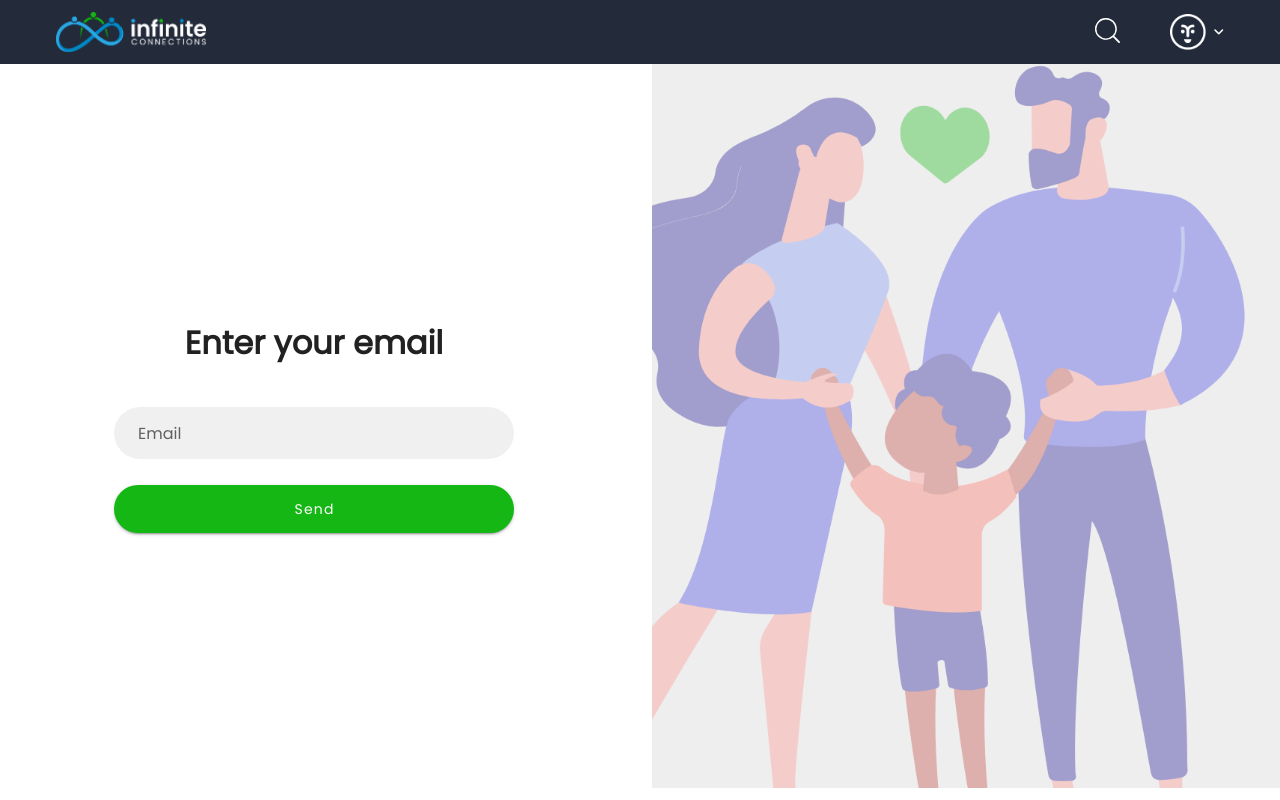
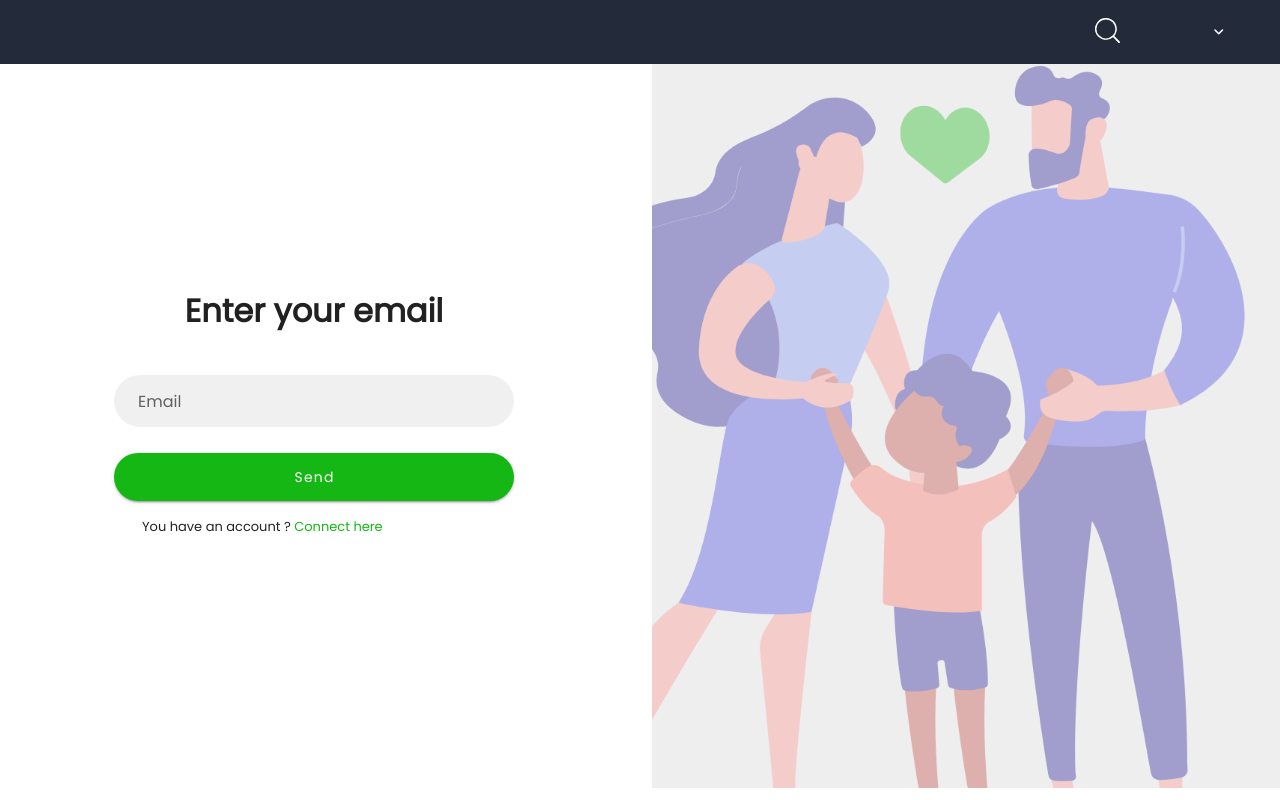
Before and after one commit to hyacinthe237/dashboard-ic, a Vue app: page /forgot in a window 1280 px wide. Built offline with nearby package versions, Linux system fonts and the light colour scheme; what vue-sweetalert2 would draw is missing.

Commit message:
go to singin on forgot view

```diff
--- a/src/views/auth/forgot.vue
+++ b/src/views/auth/forgot.vue
@@ -21,6 +21,12 @@
                                 rounded class="pa-6"
                                 width="100%" @click="send()"
                             > Send </v-btn>
+
+                            <v-row align="text-center mb-7 mt-2 ml-2">
+                                <span class="ml-5 pt-2" style="font-size: 13px">You have an account ?
+                                <a @click="signin()" class="pointer" style="color: #15b715; text-decoration: none">Connect here</a>
+                                </span>
+                            </v-row>
                         </v-form>
                     </div>
                 </v-col>
@@ -55,6 +61,7 @@
   }),
 
   methods: {
+    signin () { this.$router.push({ name: 'signin' }) },
     async send () {
         this.isLoading = true
         let data = { email: this.ghost.email };
```
